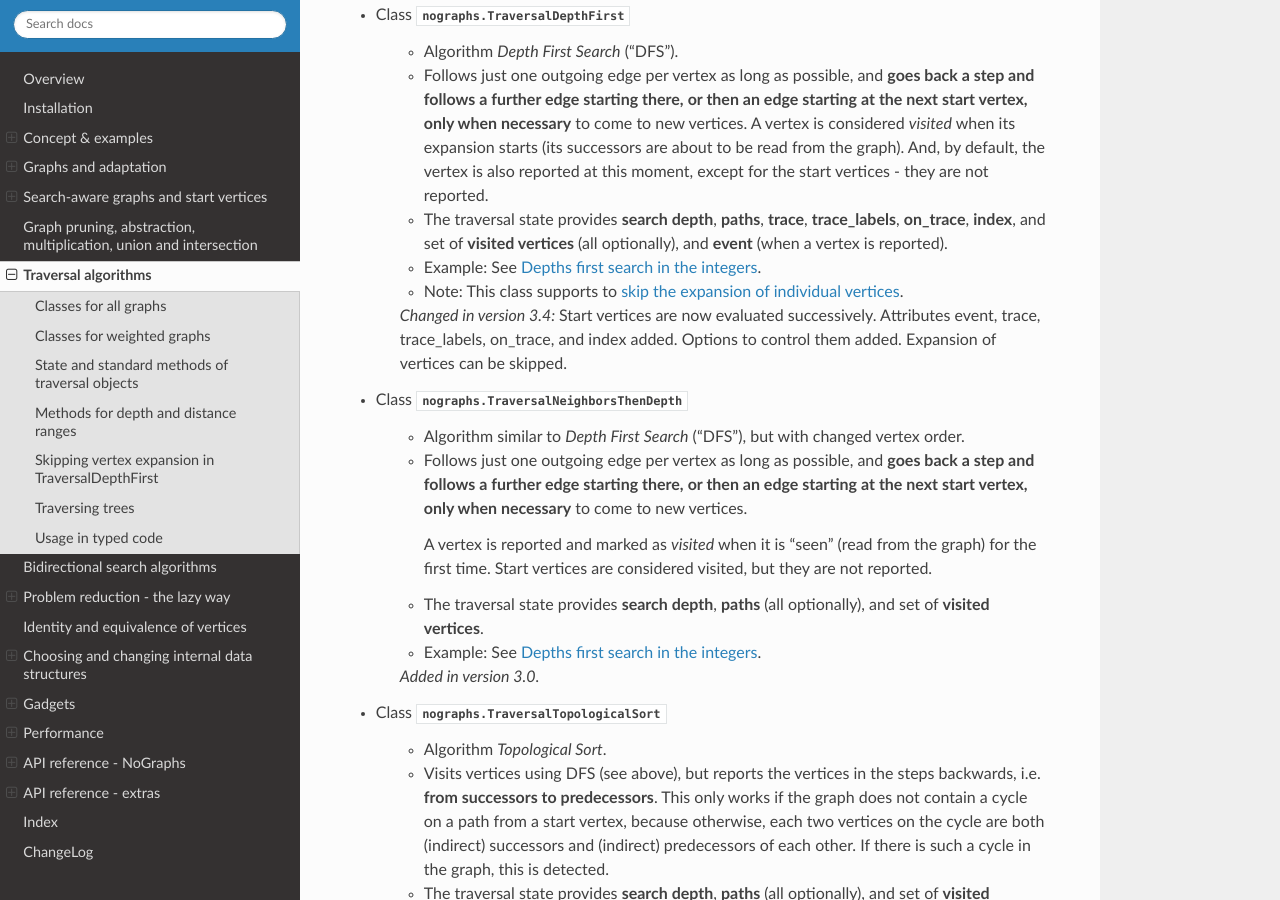
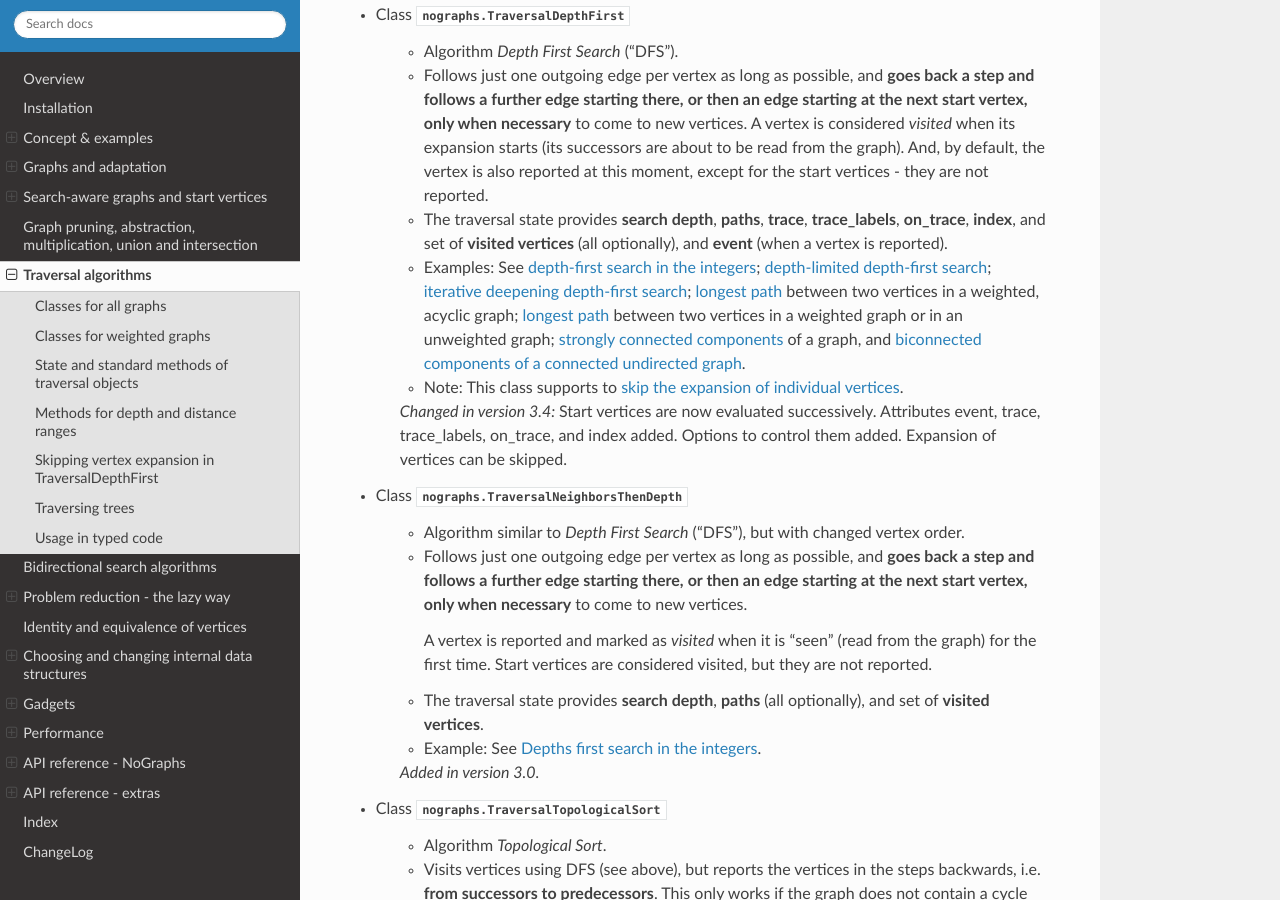
Before and after one commit to HeWeMel/nographs, a Sphinx documentation site: the page built from docs/source/traversals.rst, in a window 1280 px wide and 900 px high, scrolled down 766 px. Built offline with Sphinx 7.4.7 and the Read the Docs theme 2.0.0, drawn with Linux system fonts in a browser that asks for light colours.

Commit message:
Tutorial section about traversals: The new examples for a DFS have been added.

```diff
--- a/docs/source/traversals.rst
+++ b/docs/source/traversals.rst
@@ -60,7 +60,18 @@ class documentation in the API reference for details.
       and set of **visited vertices** (all optionally),
       and **event** (when a vertex is reported).
 
-    - Example: See `example-traversal-depth-first-integers`.
+    - Examples: See
+      `depth-first search in the integers <example-traversal-depth-first-integers>`;
+      `depth-limited depth-first search <graph_pruning_by_search_depth>`;
+      `iterative deepening depth-first search <iterative_deepening_dfs>`;
+      `longest path <example-longest-path-acyclic-graph>`
+      between two vertices in a weighted, acyclic graph;
+      `longest path <longest_path_two_vertices>`
+      between two vertices in a weighted graph or in an unweighted graph;
+      `strongly connected components <strongly_connected_components>`
+      of a graph, and
+      `biconnected components of a connected undirected graph
+      <biconnected_components>`.
 
     - Note: This class supports to
       `skip the expansion of individual vertices <dfs_expansion_skipping>`.
```
